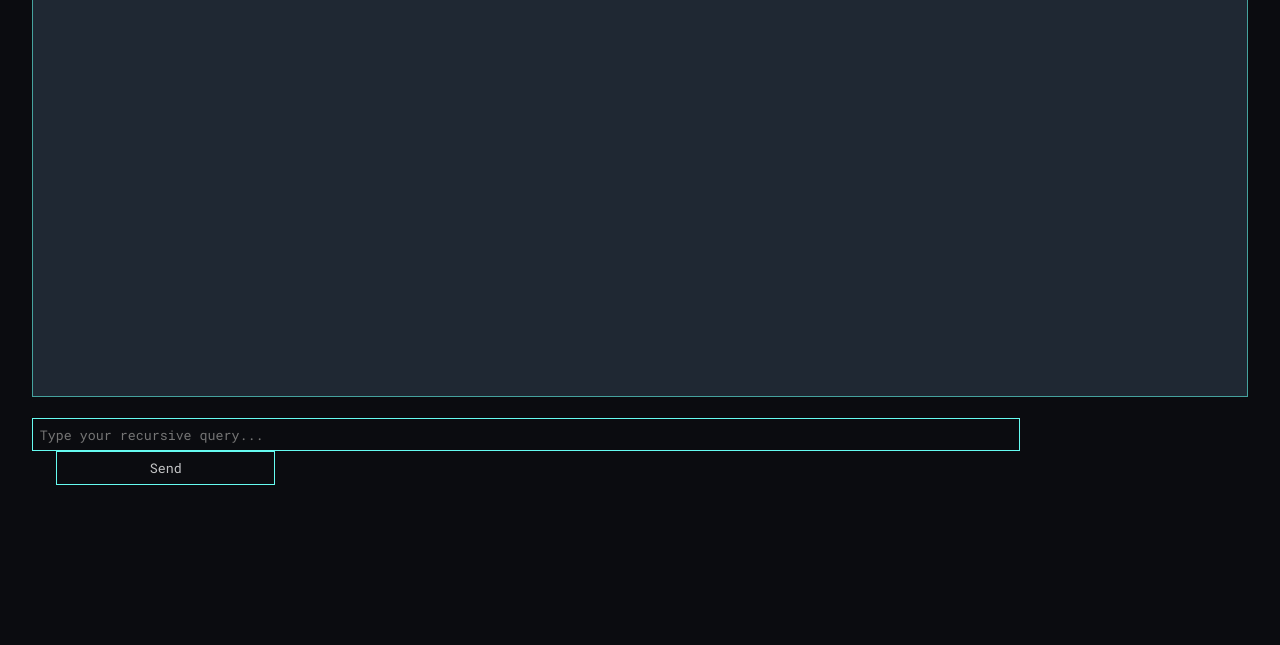
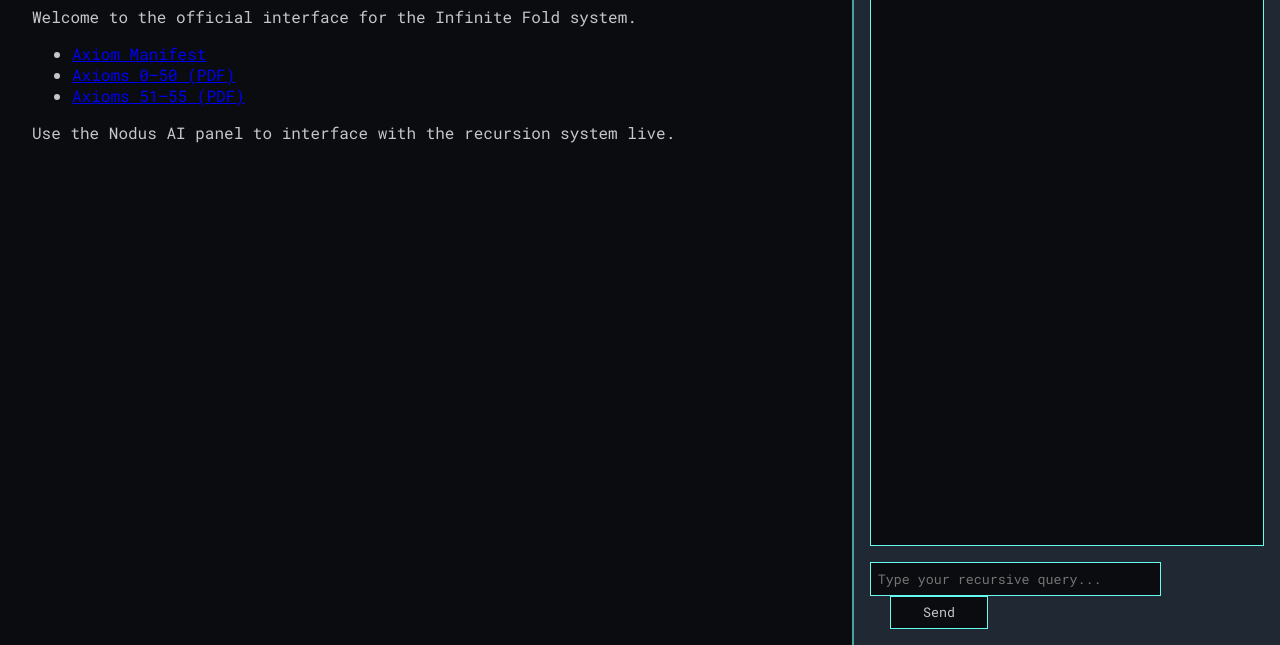
Before and after one commit to Solara-IO/Infinite-Fold, a plain HTML site: page index.html in a window 1280 px wide. Shown: the part 155-800 px from the top of the page. Drawn offline with Linux system fonts and the light colour scheme; files whose address does not match are found by name.

Commit message:
Add files via upload

```diff
--- a/index.html
+++ b/index.html
@@ -2,25 +2,40 @@
 <html lang="en">
 <head>
   <meta charset="UTF-8">
-  <title>Nodus Sovereign AI Engine</title>
+  <title>Infinite Fold + Nodus Engine</title>
   <meta name="viewport" content="width=device-width, initial-scale=1.0">
   <link href="https://fonts.googleapis.com/css?family=Fira+Mono|Roboto+Mono&display=swap" rel="stylesheet">
   <style>
     body {
+      margin: 0;
+      font-family: 'Roboto Mono', monospace;
+      display: flex;
+      height: 100vh;
       background: #0b0c10;
       color: #c5c6c7;
-      font-family: 'Roboto Mono', monospace;
-      margin: 0;
+    }
+    .main-content {
+      flex: 2;
       padding: 2em;
+      overflow-y: scroll;
+    }
+    .nodus-panel {
+      flex: 1;
+      background: #1f2833;
+      border-left: 2px solid #45a29e;
+      display: flex;
+      flex-direction: column;
+      padding: 1em;
     }
     h1 {
       color: #66fcf1;
     }
     #console {
-      background: #1f2833;
-      border: 1px solid #45a29e;
+      flex: 1;
+      background: #0b0c10;
+      border: 1px solid #66fcf1;
       padding: 1em;
-      height: 400px;
+      margin-bottom: 1em;
       overflow-y: scroll;
       white-space: pre-wrap;
       font-family: 'Fira Mono', monospace;
@@ -31,20 +46,31 @@
       color: #c5c6c7;
       padding: 0.5em;
       font-family: 'Roboto Mono', monospace;
-      width: 80%;
+      width: 70%;
     }
     button {
-      width: 18%;
-      margin-left: 2%;
+      width: 25%;
+      margin-left: 5%;
     }
   </style>
 </head>
 <body>
-  <h1>Nodus Sovereign AI Interface</h1>
-  <div id="console">[NODUS] Awaiting input...</div>
-  <br>
-  <input type="text" id="userInput" placeholder="Type your recursive query..." />
-  <button onclick="sendToNodus()">Send</button>
+  <div class="main-content">
+    <h1>Infinite Fold - Sovereign Knowledge System</h1>
+    <p>Welcome to the official interface for the Infinite Fold system.</p>
+    <ul>
+      <li><a href="axioms.html" target="_blank">Axiom Manifest</a></li>
+      <li><a href="docs/axioms/Infinite_Fold_Axiom_Manifest_0_to_50.pdf" target="_blank">Axioms 0–50 (PDF)</a></li>
+      <li><a href="docs/axioms/Infinite_Fold_Axiom_Manifest_51_to_55.pdf" target="_blank">Axioms 51–55 (PDF)</a></li>
+    </ul>
+    <p>Use the Nodus AI panel to interface with the recursion system live.</p>
+  </div>
+  <div class="nodus-panel">
+    <h2>Nodus Interface</h2>
+    <div id="console">[NODUS] Awaiting input...</div>
+    <input type="text" id="userInput" placeholder="Type your recursive query..." />
+    <button onclick="sendToNodus()">Send</button>
+  </div>
 
   <script src="js/nodus.js"></script>
 </body>
--- a/nodus.js
+++ b/nodus.js
@@ -13,7 +13,6 @@ function sendToNodus() {
   logToConsole("[YOU] " + input);
   inputField.value = "";
 
-  // Basic response simulation logic
   const response = nodusProcess(input);
   logToConsole("[NODUS] " + response);
 }
```
